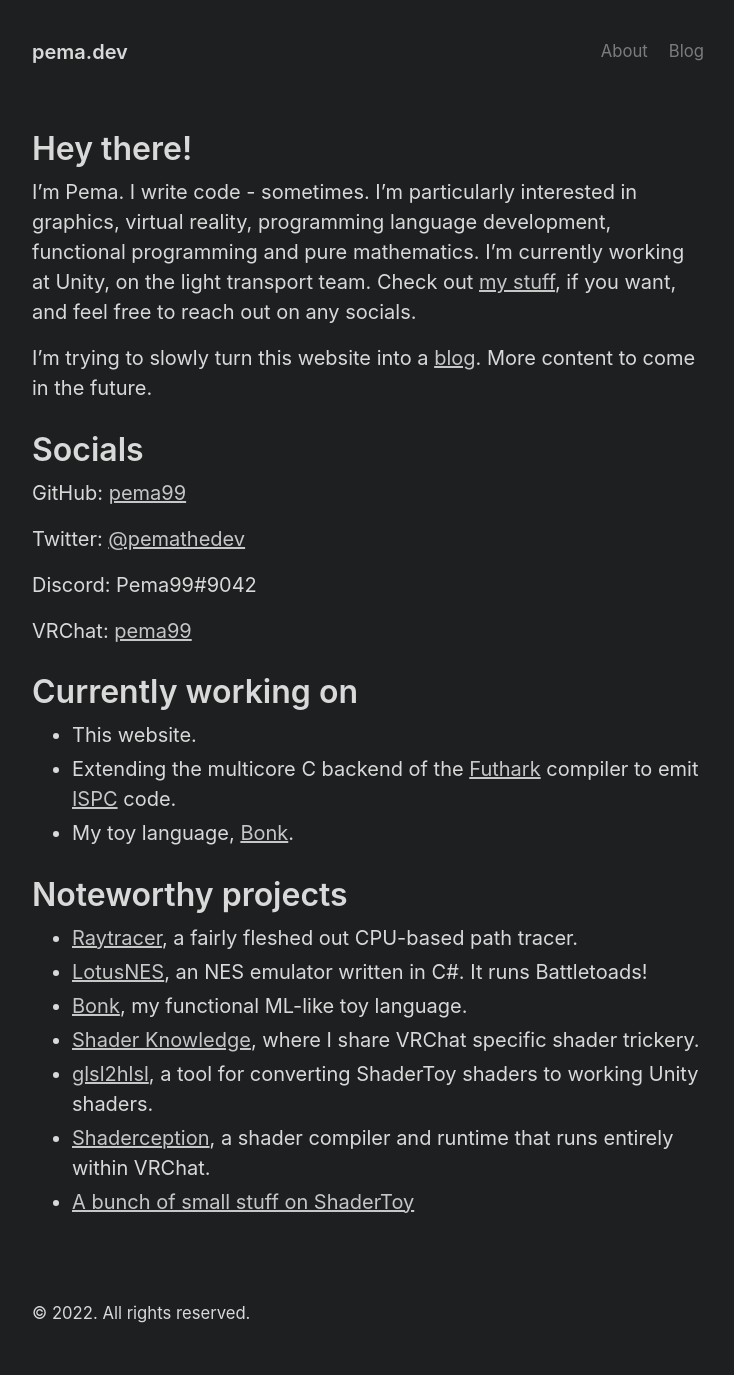
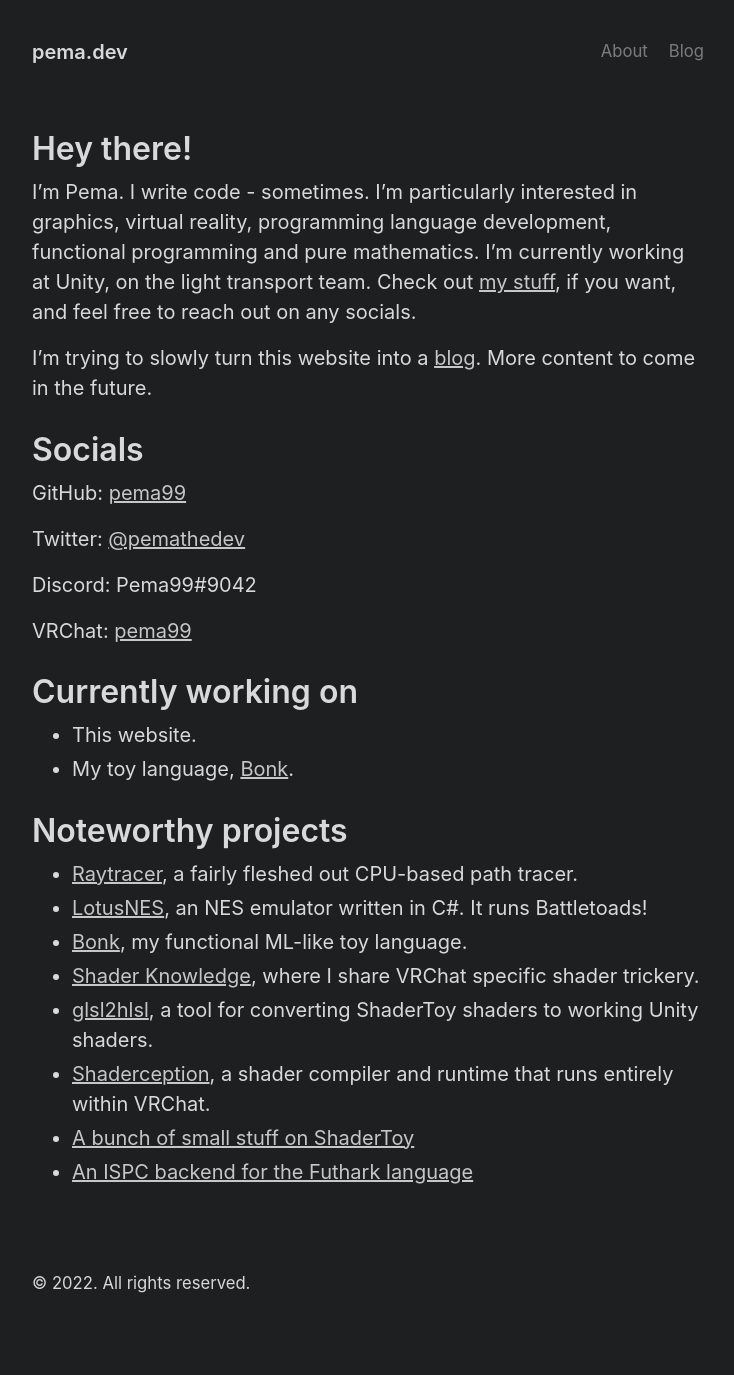
Before and after one commit to pema99/pema99.github.io, a Jekyll site: the page built from index.md, in a window 1280 px wide. Shown: the whole page, without its empty margins (272-1006 px from the left). Built offline with Jekyll 4.4.1, drawn with Linux system fonts in a browser that asks for light colours; after the commit the page ends 1345 px from its top, so only the background shows below that.

Commit message:
Update index.md

```diff
--- a/index.md
+++ b/index.md
@@ -23,7 +23,6 @@
 
 # Currently working on
 - This website.
-- Extending the multicore C backend of the [Futhark](https://github.com/pema99/futhark) compiler to emit [ISPC](https://ispc.github.io/ispc.html) code.
 - My toy language, [Bonk](https://github.com/pema99/bonk).
 
 # Noteworthy projects
@@ -34,3 +33,4 @@
 - [glsl2hlsl](https://pema99.github.io/glsl2hlsl), a tool for converting ShaderToy shaders to working Unity shaders.
 - [Shaderception](https://github.com/pema99/Shaderception), a shader compiler and runtime that runs entirely within VRChat.
 - [A bunch of small stuff on ShaderToy](https://www.shadertoy.com/user/pema99)
+- [An ISPC backend for the Futhark language](https://futhark-lang.org/student-projects/ispc-bsc-thesis.pdf)
```
